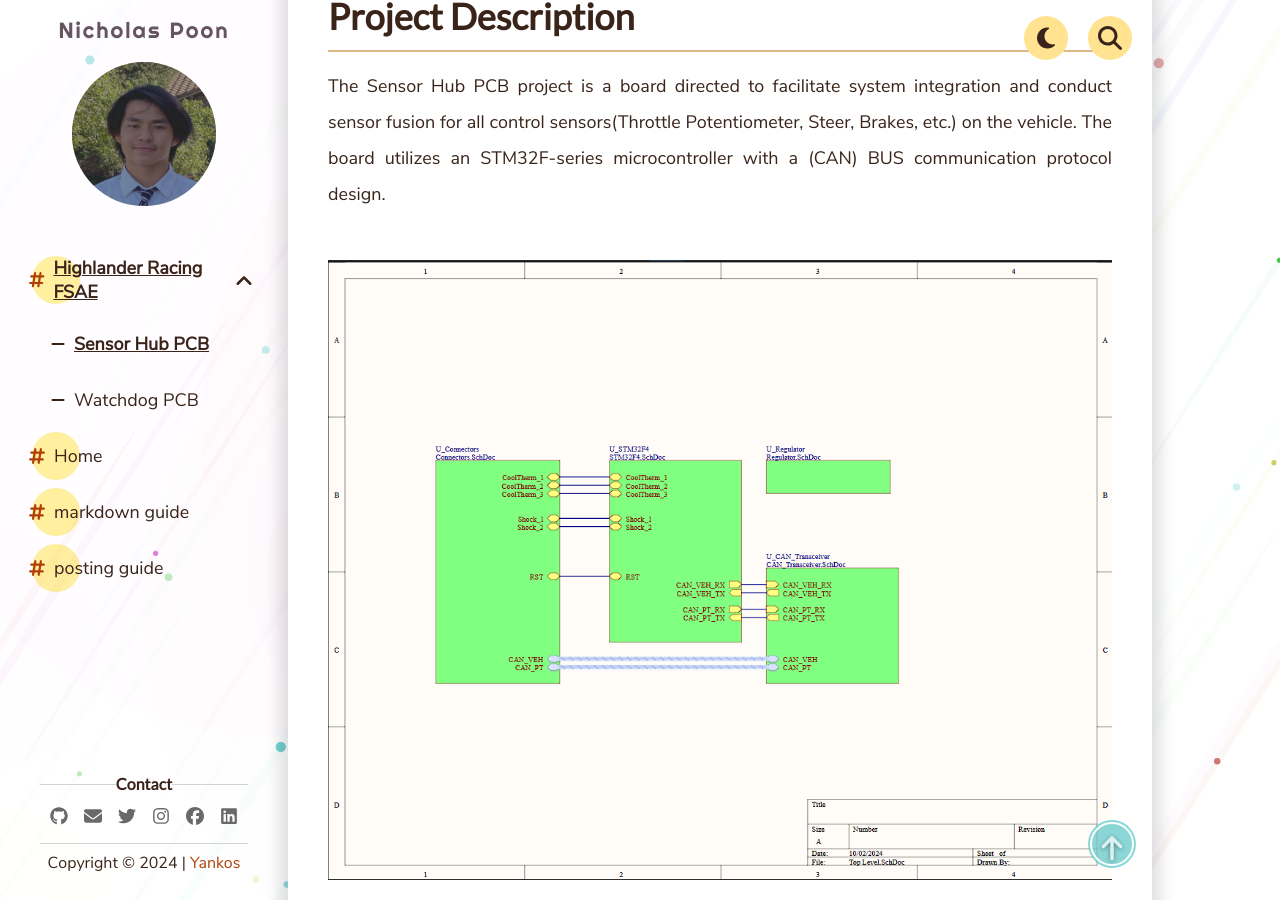
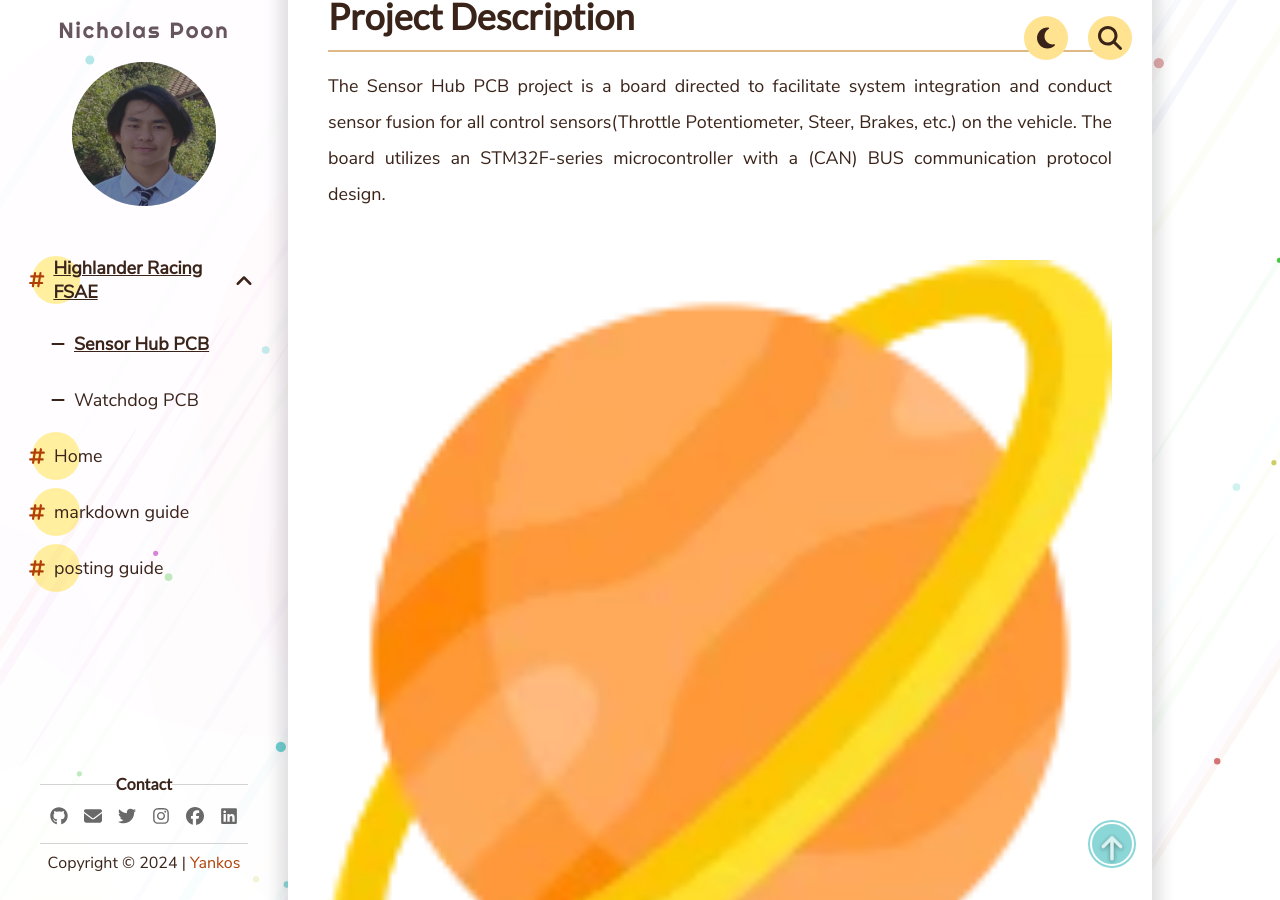
Before and after one commit to NickPoon101/NP-Portfolio, a Jekyll site: the page built from _pages/Highlander Racing FSAE/Sensor Hub PCB/ver1.md, in a window 1280 px wide and 900 px high, scrolled down 757 px. Built offline with Jekyll 4.4.1, drawn with Linux system fonts in a browser that asks for light colours; comment, search, counter and statistics services are not loaded.

Commit message:
Update ver1.md

```diff
--- a/_pages/Highlander Racing FSAE/Sensor Hub PCB/ver1.md
+++ b/_pages/Highlander Racing FSAE/Sensor Hub PCB/ver1.md
@@ -8,7 +8,7 @@ thumbnail: "/assets/img/thumbnail/PCB_3D.png"
 ---
 The Sensor Hub PCB project is a board directed to facilitate system integration and conduct sensor fusion for all control sensors(Throttle Potentiometer, Steer, Brakes, etc.) on the vehicle. The board utilizes an STM32F-series microcontroller with a (CAN) BUS communication protocol design.
 
-![Top_Level.SchDoc](/assets/img/Sensorhub1_images/Top_level.png)
+![Top_Level.SchDoc](/assets/img/favicon.webp)
 
 # Schematics
 ---
```
